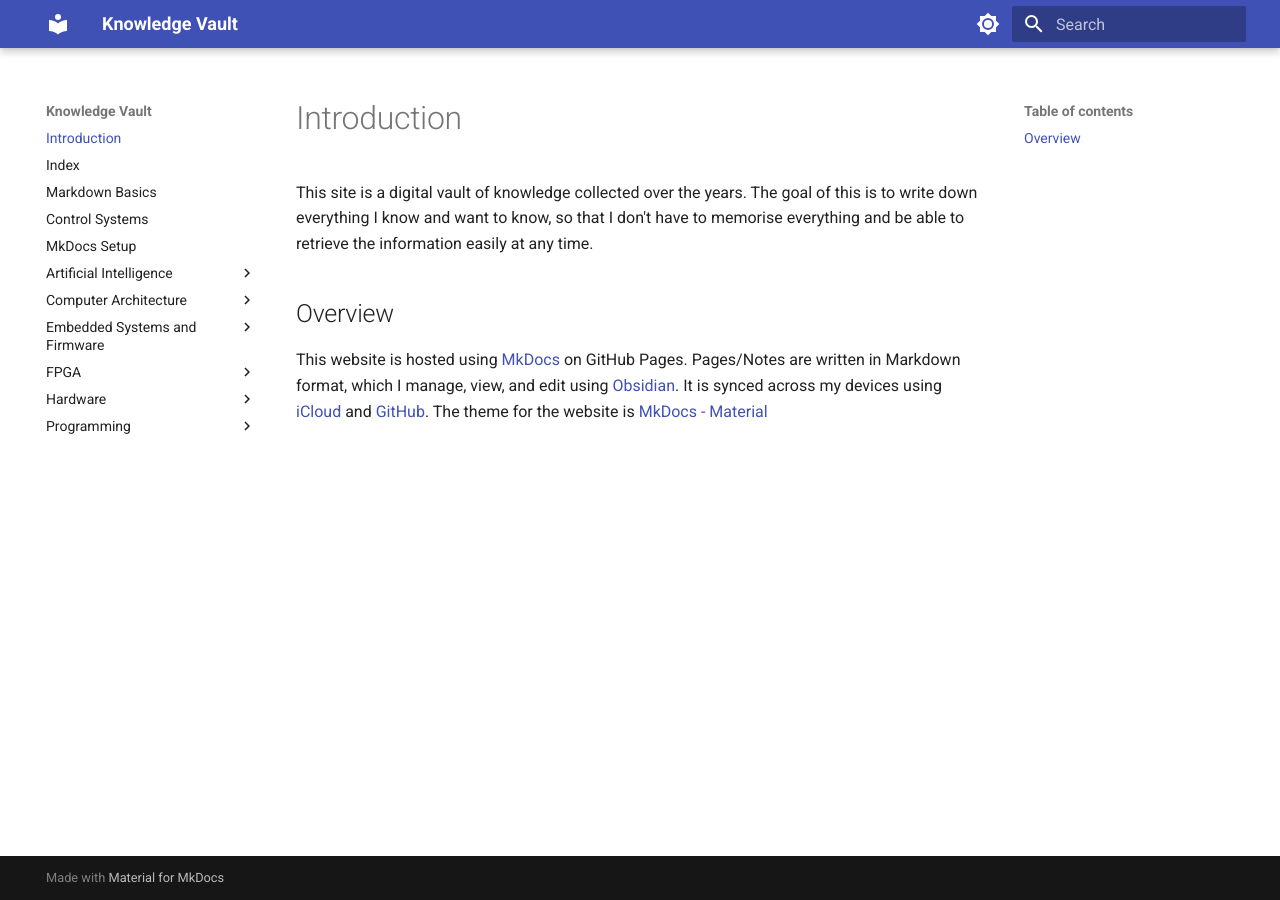
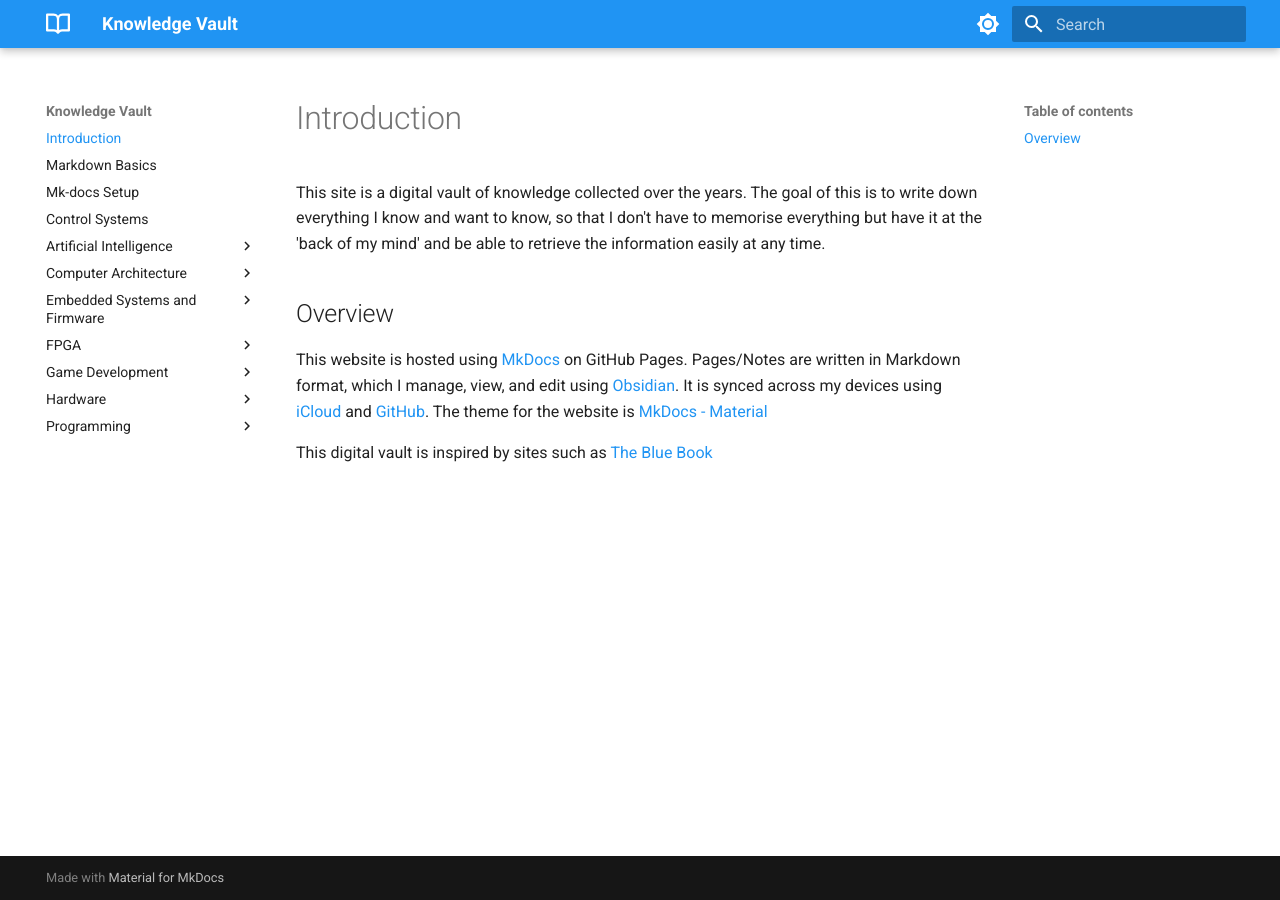
Before and after one commit to martinqiang/knowledge-vault, an MkDocs documentation site: the page built from docs/index.md, in a window 1280 px wide. Built offline with MkDocs 1.6.1 and Material for MkDocs 9.7.7, drawn with Linux system fonts in a browser that asks for light colours.

Commit message:
Added icon

```diff
--- a/docs/MkDocs Setup.md
+++ b/docs/002 MkDocs Setup.md
@@ -1,3 +1,4 @@
+# Mk-docs Setup
 
 `mkdocs serve` - Start the live-reloading docs server.
 
--- a/docs/index.md
+++ b/docs/index.md
@@ -1,6 +1,8 @@
 # Introduction
 
-This site is a digital vault of knowledge collected over the years. The goal of this is to write down everything I know and want to know, so that I don't have to memorise everything and be able to retrieve the information easily at any time.
+This site is a digital vault of knowledge collected over the years. The goal of this is to write down everything I know and want to know, so that I don't have to memorise everything but have it at the 'back of my mind' and be able to retrieve the information easily at any time.
 
 ## Overview
 This website is hosted using [MkDocs](https://www.mkdocs.org) on GitHub Pages. Pages/Notes are written in Markdown format, which I manage, view, and edit using [Obsidian](https://obsidian.md/). It is synced across my devices using [iCloud](https://icloud.com/) and [GitHub](https://github.com/). The theme for the website is [MkDocs - Material](https://squidfunk.github.io/mkdocs-material/)
+
+This digital vault is inspired by sites such as [The Blue Book](https://lyz-code.github.io/blue-book/)
--- a/mkdocs.yml
+++ b/mkdocs.yml
@@ -3,6 +3,9 @@ site_description: Personal vault of knowledge
 site_author: Martin Q
 theme:
     name: material
+    icon:
+      logo: octicons/book-16
+    favicon: /_res/icon.png
     font:
       text: Roboto
     features:
@@ -10,7 +13,7 @@ theme:
     palette:
         # Palette toggle for light mode
       - scheme: default
-        primary:
+        primary: blue
         toggle:
             icon: material/brightness-7
             name: Switch to dark mode
```
Also changed, not shown: docs/000 Index Page.md (deleted, +0 -4 lines), docs/001 Markdown Basics.md (+2 -1 lines), docs/FPGA/FPGA.md (+1 -0 lines), docs/Game Development/Game AI.md (added, +1 -0 lines), docs/.obsidian/workspace.json, docs/003 Control Systems.md (renamed from docs/002 Control Systems.md), docs/Computer Architecture/ALU.md (added), docs/Computer Architecture/Registers.md (added), docs/Hardware/Electrical Concepts/Components/CMOS.md (added), docs/_res/icon.png (added), 1 other file.
